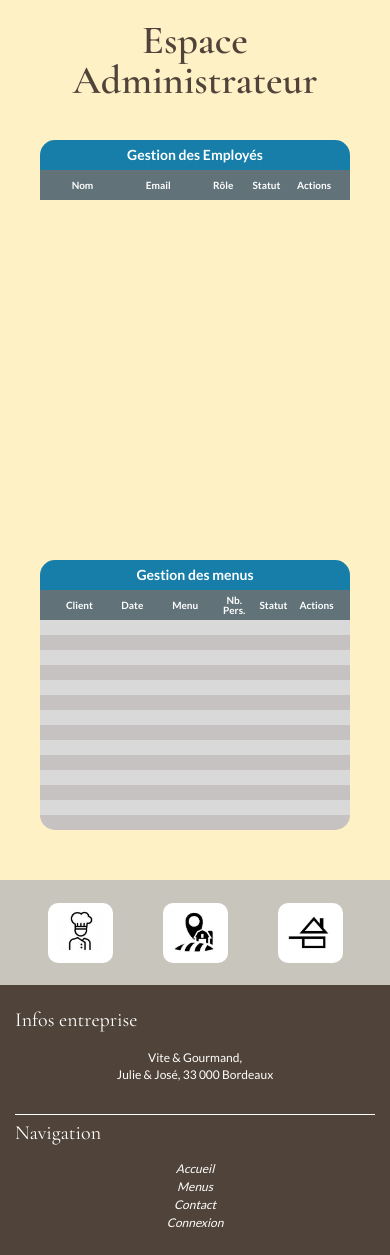
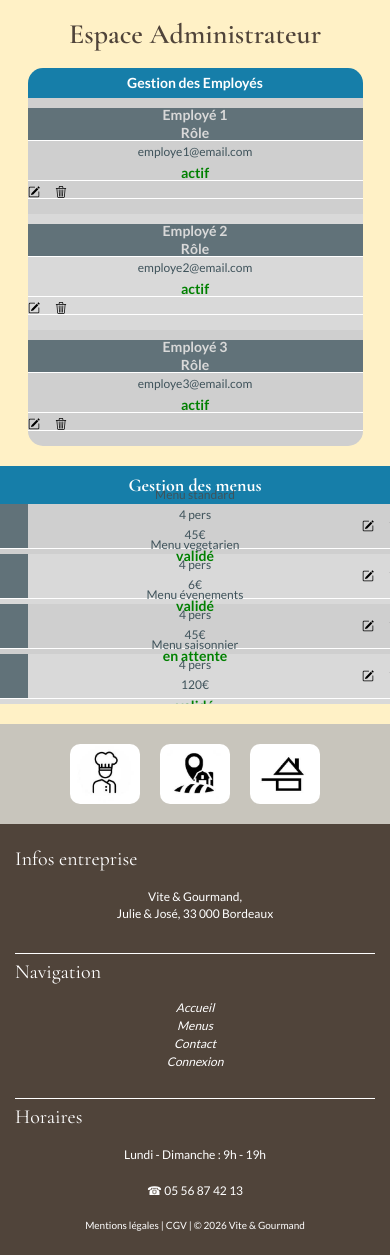
Before and after one commit to hcsalahdesign-dot/vite_et_gourmand_1, a PHP site: template pages/profil-admin-desktop.html in a window 390 px wide. Shown: the part 50-1305 px from the top of the page. Run offline with PHP 8.4, Linux system fonts and the light colour scheme; the template is opened without the code that fills it, so the values that code supplies are empty; some libraries are stand-ins or nearby versions.

Commit message:
Fins modifications de admin-desktop, début du responsive.
Co-authored-by: Copilot <copilot@github.com>

```diff
--- a/assets/css/sections/profil-admin-responsive.css
+++ b/assets/css/sections/profil-admin-responsive.css
@@ -1,4 +1,10 @@
 @media (max-width: 768px) {
+
+  /* ================= GLOBAL ================= */
+
+  body {
+    overflow-x: hidden;
+  }
 
   .page-main {
     flex: 1;
@@ -6,123 +12,115 @@
   }
 
   #employeesContainer {
-  flex: 1;
     display: flex;
     flex-direction: column;
   }
 
+  /* ================= SECTION ================= */
 
   .admin-space-section {
-  flex: 1;
     width: 100%;
     min-height: auto;
-  height: 600px;
-  display: flex;
-  flex-direction: column;
+    height: auto;
+    padding: 20px;
+    box-sizing: border-box;
     align-items: center;
-  justify-content: flex-start;
-  padding: 20px 40px 30px;
-  background-color: var(--collection-de-variables-hero-1);
-  box-sizing: border-box;
   }
 
-.client-table--first {
-  min-height: 400px;
-  display: flex;
-  flex-direction: column;
+  .admin-space-section h2 {
+    font-size: 28px;
+    margin-bottom: 20px;
   }
 
+  /* ================= TABLE ================= */
+
   .client-table {
-  width: 335px;
-  max-width: 100%;
+    width: 100%;
+    max-width: 335px;
     margin-bottom: 20px;
     border-radius: 15px;
     overflow: hidden;
   }
 
   .client-table__row {
-  display: flex;
-  align-items: center;
     padding: 0 10px;
     font-family: "Lato", sans-serif;
-  color: var(--collection-de-variables-footer-1);
   }
 
   .client-table__row--title-primary {
+    font-size: 14px;
     height: 30px;
-  background-color: var(--collection-de-variables-couleur-1-tableau);
-  color: #ffffff;
-  font-size: 14px;
-  font-weight: 700;
-  justify-content: center;
-  text-align: center;
   }
 
   .client-table__row--title-secondary {
-  height: 30px;
-  background-color: var(--collection-de-variables-bouton-3);
-  color: #ffffff;
     font-size: 10px;
-  font-weight: 700;
   }
 
-.client-table__row--light {
+  .client-table__row--light,
+  .client-table__row--dark {
     height: 15px;
-  background-color: var(--collection-de-variables-couleur-2-tableau);
   }
 
-.client-table__row--dark {
-  height: 15px;
-  background-color: var(--collection-de-variables-couleur-3-tableau);
+  /* ================= EMPLOYÉS ================= */
+
+  .row-employe {
+    display: flex !important;
+    flex-direction: column;
+    height: auto;
+    padding: 10px 0;
   }
 
-
-.client-table__row--columns span {
-  text-align: center;
+  .col-left,
+  .col-center,
+  .col-right {
+    width: 100%;
+    border-right: none;
+    padding-left: 0;
+    margin-bottom: 5px;
   }
 
-.employees-columns {
-  display: grid;
-  grid-template-columns: 1.5fr 2fr 1fr 1fr 1.2fr;
-  align-items: center;
+  .col-right {
+    justify-content: flex-start;
+    gap: 15px;
   }
 
+  /* ================= MENUS ================= */
+
   .menus-columns {
-  display: grid;
-  grid-template-columns: 1.5fr 1.2fr 1.5fr 1fr 1fr 1.2fr;
-  align-items: center;
+    font-size: 10px;
   }
 
+  /* si menus utilise col-center en row */
+  .menus .col-center {
+    flex-direction: column;
+    gap: 8px;
+  }
+
+  /* ================= IMAGES BAS ================= */
 
   .shared-highlights {
     width: 100%;
-  height: 105px;
-  display: flex;
+    height: auto;
+    padding: 20px;
+    gap: 20px;
+
+    flex-direction: row;
     justify-content: center;
-  align-items: center;
-  gap: 50px;
-  padding: 0 20px;
-  box-sizing: border-box;
-  background-color: var(--collection-de-variables-header-1);
   }
 
   .shared-highlights__image {
-  width: 65px;
+    width: 70px;
     height: 60px;
   }
 
   .shared-highlights__image img {
-  width: 100%;
-  height: 100%;
-  display: block;
-  object-fit: cover;
     border-radius: 10px;
   }
+
+  /* ================= FOOTER ================= */
+
   .footer-legal {
-  display: block;
+    text-align: center;
     width: 100%;
-  text-align: center;
   }
 }
-
-body { overflow-x: hidden; }
--- a/assets/css/sections/profil-admin.css
+++ b/assets/css/sections/profil-admin.css
@@ -1,3 +1,5 @@
+/* ================= GLOBAL ================= */
+
 .page-admin-space {
   min-height: 100vh;
   display: flex;
@@ -15,6 +17,7 @@ body.page-admin-space {
   background-color: var(--collection-de-variables-hero-1);
 }
 
+/* ================= SECTION ================= */
 
 .admin-space-section {
   flex: 1;
@@ -23,20 +26,20 @@ body.page-admin-space {
   display: flex;
   flex-direction: column;
   align-items: center;
-  justify-content: flex-start;
   padding: 20px 40px 30px;
-  background-color: var(--collection-de-variables-hero-1);
   box-sizing: border-box;
 }
 
 .admin-space-section h2 {
-  margin: 0 0 40px 0;
+  margin-bottom: 40px;
   font-family: "Cormorant Garamond", serif;
   font-size: 40px;
   font-weight: 600;
   color: var(--collection-de-variables-footer-1);
   text-align: center;
 }
+
+/* ================= TABLE EMPLOYÉS ================= */
 
 .client-table {
   width: 1000px;
@@ -45,134 +48,181 @@ body.page-admin-space {
   overflow: hidden;
 }
 
-.client-table__row {
-  display: flex;
-  align-items: center;
-  padding: 0 20px;
-  font-family: "Lato", sans-serif;
-  color: var(--collection-de-variables-footer-1);
-}
-
+/* header */
 .client-table__row--title-primary {
-  height: 30px;
+  height: 40px;
   background-color: var(--collection-de-variables-couleur-1-tableau);
   color: #ffffff;
   font-size: 18px;
   font-weight: 700;
+  display: flex;
+  align-items: center;
   justify-content: center;
-  text-align: center;
+  font-family: "Cormorant Garamond", serif;
 }
 
-.client-table__row--title-secondary {
-  height: 30px;
-  background-color: var(--collection-de-variables-bouton-3);
-  color: #ffffff;
-  font-size: 18px;
-  font-weight: 700;
+/* lignes employés */
+.row-employe {
+  display: flex;
+  height: 50px;
 }
 
-.client-table__row--light {
-  height: 20px;
-  background-color: var(--collection-de-variables-couleur-2-tableau);
+/* alternance */
+.row-employe:nth-child(odd) {
+  background: #d9d9d9;
+}
+.row-employe:nth-child(even) {
+  background: #cfcfcf;
 }
 
-.client-table__row--dark {
-  height: 20px;
-  background-color: var(--collection-de-variables-couleur-3-tableau);
+/* ================= COLONNES ================= */
+
+/* gauche */
+.col-left {
+  width: 400px;
+  background: #617279;
+  color: #d9d9d9;
+  font-weight: 600;
+  font-family: "Lato", sans-serif;
+
+  display: flex;
+  flex-direction: column;
+  justify-content: center;
+  align-items: center;
+
+  font-size: 14px;
+  gap: 4px;
+
+  border-right: 1px solid #ffffff;
+  border-bottom: 1px solid #ffffff;
 }
 
-.client-table__row--columns span {
-  text-align: center;
+/* centre */
+.col-center {
+  width: 400px;
+  color: #3F535B;
+  font-family: "Lato", sans-serif;
+
+  display: flex;
+  flex-direction: column;
+  justify-content: center;
+  align-items: center;
+  gap: 8px;
+
+  font-size: 12px;
+
+  border-right: 1px solid #ffffff;
+  border-bottom: 1px solid #ffffff;
 }
 
-.employees-columns {
-  display: grid;
-  grid-template-columns: 1.5fr 2fr 1fr 1fr 1.2fr;
-  align-items: center;
-}
+/* droite */
+.col-right {
+  width: 200px;
 
-.menus-columns {
-  display: grid;
-  grid-template-columns: 1.5fr 1.2fr 1.5fr 1fr 1fr 1.2fr;
-  align-items: center;
-}
-
-.client-table__row--light,
-.client-table__row--dark {
-  display: grid;
-  grid-template-columns: 1.5fr 2fr 1fr 1fr 1.2fr;
-  align-items: center;
-}
-
-
-.client-table__row {
-  color: text#ffffff;
-}
-
-
-.client-table__row--light span,
-.client-table__row--dark span {
-  color: var(--couleur-texte-tableaux-profils);
-}
-
-.client-table__row span {
   display: flex;
   justify-content: center;
   align-items: center;
-  text-align: center;
+  gap: 40px;
+
+  border-bottom: 1px solid #ffffff;
 }
 
-.icon-btn {
-  background: none;
-  border: none;
+/* ================= ICONES ================= */
+
+.icon {
+  width: 12px;
+  height: 12px;
   cursor: pointer;
-  font-size: 16px;
-  margin: 0 5px;
-  color: #ffffff;
-  transition: transform 0.2s ease;
 }
 
-.icon-btn:hover {
-  transform: scale(1.2);
+/* ================= STATUT ================= */
+
+.actif {
+  color: green;
+  font-weight: bold;
+  font-size: 14px;
 }
 
-.icon-btn.delete {
-  color: #ff4d4d;
+.inactif {
+  color: red;
+  font-weight: bold;
+  font-size: 14px;
 }
 
-.icon-btn.edit {
-  color: #ffd166;
+/* ================= MENUS ================= */
+
+.block.menus {
+  width: 1000px;
+  border-radius: 15px;
+  overflow: hidden;
 }
 
+/* header menus */
+.block-header {
+  font-family: "Cormorant Garamond", serif;
+  font-size: 18px;
+  font-weight: 700;
+  background-color: var(--collection-de-variables-couleur-1-tableau);
+  color: #ffffff;
+  text-align: center;
+  padding: 10px;
+}
 
+/* lignes menus */
+.menus .row-menus {
+  display: flex;
+  height: 50px;
+}
 
+/* alternance menus */
+.menus .row-menus:nth-child(odd) {
+  background: #d9d9d9;
+}
+.menus .row-menus:nth-child(even) {
+  background: #cfcfcf;
+}
 
+/* centre menus (2 blocs côte à côte) */
+.menus .col-center {
+  flex-direction: row;
+  justify-content: center;
+  align-items: center;
+  gap: 80px;
+}
 
+/* blocs internes */
+.center-block {
+  display: flex;
+  flex-direction: column;
+  align-items: center;
+  gap: 8px;
+}
 
-
+/* ================= FOOTER IMAGES ================= */
 
 .shared-highlights {
   width: 100%;
   height: 200px;
   background-color: var(--collection-de-variables-header-1);
+
   display: flex;
-  justify-content: center;
+  justify-content: space-evenly;
   align-items: center;
-  gap: 350px;
+
+  gap: clamp(20px, 5vw, 120px);
   padding: 0 40px;
-  flex-shrink: 0;
+  box-sizing: border-box;
 }
 
 .shared-highlights__image {
   width: 180px;
   height: 150px;
-  overflow: hidden;
+  flex-shrink: 0;
 }
 
 .shared-highlights__image img {
   width: 100%;
   height: 100%;
-  display: block;
   object-fit: cover;
   border-radius: 15px;
 }
--- a/pages/profil-admin-desktop.html
+++ b/pages/profil-admin-desktop.html
@@ -71,53 +71,193 @@
         <section class="admin-space-section">
             <h2>Espace Administrateur</h2>
 
+
             <div class="client-table client-table--first">
+
                 <div class="client-table__row client-table__row--title-primary">
                     Gestion des Employés
                 </div>
 
-                <div class="client-table__row client-table__row--title-secondary client-table__row--columns employees-columns">
-                    <span>Nom</span>
-                    <span>Email</span>
-                    <span>Rôle</span>
-                    <span>Statut</span>
-                    <span>Actions</span>
+                <div class="row-employe">
+
+                    <div class="col-left">
+                    Employé 1<br>
+                    <small>Rôle</small>
+                    </div>
+
+                    <div class="col-center">
+                    employe1@email.com<br>
+                    <span class="actif">actif</span>
+                    </div>
+
+                    <div class="col-right">
+                    <img src="/assets/pencil-square.svg" class="icon">
+                    <img src="/assets/trash3.svg" class="icon">
+                    </div>
+
                 </div>
 
-                <div id="employeesContainer"></div>
+                <div class="row-employe">
+
+                    <div class="col-left">
+                    Employé 2<br>
+                    <small>Rôle</small>
+                    </div>
+
+                    <div class="col-center">
+                    employe2@email.com<br>
+                    <span class="actif">actif</span>
+                    </div>
+
+                    <div class="col-right">
+                    <img src="/assets/pencil-square.svg" class="icon">
+                    <img src="/assets/trash3.svg" class="icon">
+                    </div>
+
+                </div>
+
+                <div class="row-employe">
+
+                    <div class="col-left">
+                    Employé 3<br>
+                    <small>Rôle</small>
+                    </div>
+
+                    <div class="col-center">
+                    employe3@email.com<br>
+                    <span class="actif">actif</span>
+                    </div>
+
+                    <div class="col-right">
+                    <img src="/assets/pencil-square.svg" class="icon">
+                    <img src="/assets/trash3.svg" class="icon">
+                    </div>
+
+                </div>
 
             </div>
 
-            <div class="client-table client-table--second">
-                <div class="client-table__row client-table__row--title-primary">
-                  Gestion des menus
+           <div class="block menus">
+
+                <div class="block-header">Gestion des menus</div>
+
+                <!-- CLIENT 1 -->
+                <div class="row-menus">
+
+                    <div class="col-left">
+                    Client 1<br>
+                    <small>01/01/2026</small>
+                    </div>
+
+                    <div class="col-center">
+
+                        <div class="center-block">
+                        Menu standard<br>
+                        <small>4 pers</small>
+                        </div>
+
+                        <div class="center-block">
+                        45€<br>
+                        <span class="actif">validé</span>
+                        </div>
+
+                    </div>
+
+                    <div class="col-right">
+                    <img src="/assets/pencil-square.svg" class="icon">
+                    <img src="/assets/trash3.svg" class="icon">
+                    </div>
+
                 </div>
 
-                <div class="client-table__row client-table__row--title-secondary client-table__row--columns menus-columns">
-                  <span>Client</span>
-                  <span>Date</span>
-                  <span>Menu</span>
-                  <span>Nb. Pers.</span>
-                  <span>Statut</span>
-                  <span>Actions</span>
+                <!-- CLIENT 2 -->
+                <div class="row-menus">
+
+                    <div class="col-left">
+                    Client 2<br>
+                    <small>02/01/2026</small>
+                    </div>
+
+                    <div class="col-center">
+
+                        <div class="center-block">
+                        Menu vegetarien<br>
+                        <small>4 pers</small>
+                        </div>
+
+                        <div class="center-block">
+                        6€<br>
+                        <span class="actif">validé</span>
+                        </div>
+
+                    </div>
+
+                    <div class="col-right">
+                    <img src="/assets/pencil-square.svg" class="icon">
+                    <img src="/assets/trash3.svg" class="icon">
+                    </div>
+
                 </div>
 
-                <div class="client-table__row client-table__row--light"></div>
-                <div class="client-table__row client-table__row--dark"></div>
-                <div class="client-table__row client-table__row--light"></div>
-                <div class="client-table__row client-table__row--dark"></div>
-                <div class="client-table__row client-table__row--light"></div>
-                <div class="client-table__row client-table__row--dark"></div>
-                <div class="client-table__row client-table__row--light"></div>
-                <div class="client-table__row client-table__row--dark"></div>
-                <div class="client-table__row client-table__row--light"></div>
-                <div class="client-table__row client-table__row--dark"></div>
-                <div class="client-table__row client-table__row--light"></div>
-                <div class="client-table__row client-table__row--dark"></div>
-                <div class="client-table__row client-table__row--light"></div>
-                <div class="client-table__row client-table__row--dark"></div>
-          </div>
+                <!-- CLIENT 3 -->
+                <div class="row-menus">
 
+                    <div class="col-left">
+                    Client 3<br>
+                    <small>03/01/2026</small>
+                    </div>
+
+                    <div class="col-center">
+
+                        <div class="center-block">
+                        Menu évenements<br>
+                        <small>4 pers</small>
+                        </div>
+
+                        <div class="center-block">
+                        45€<br>
+                        <span class="actif">en attente</span>
+                        </div>
+
+                    </div>
+
+                    <div class="col-right">
+                    <img src="/assets/pencil-square.svg" class="icon">
+                    <img src="/assets/trash3.svg" class="icon">
+                    </div>
+
+                </div>
+
+                <!-- CLIENT 4 -->
+                <div class="row-menus">
+
+                    <div class="col-left">
+                    Client 4<br>
+                    <small>04/01/2026</small>
+                    </div>
+
+                    <div class="col-center">
+
+                        <div class="center-block">
+                        Menu saisonnier<br>
+                        <small>4 pers</small>
+                        </div>
+
+                        <div class="center-block">
+                        120€<br>
+                        <span class="actif">validé</span>
+                        </div>
+
+                    </div>
+
+                    <div class="col-right">
+                    <img src="/assets/pencil-square.svg" class="icon">
+                    <img src="/assets/trash3.svg" class="icon">
+                    </div>
+
+                </div>
+
+                </div>
         </section>
 
          <section class="shared-highlights">
```
Lines whose indentation alone changed are shown as unchanged.
